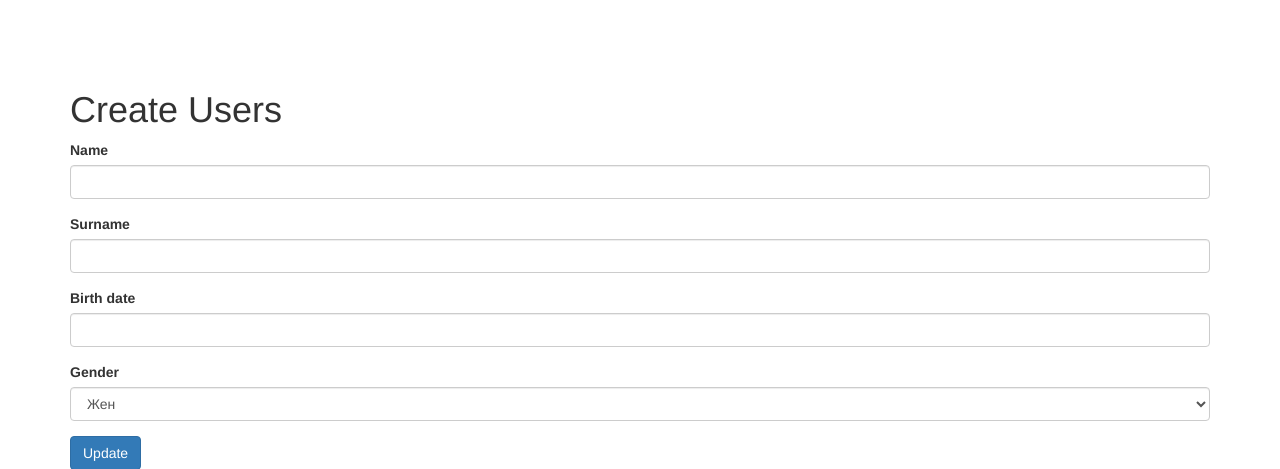
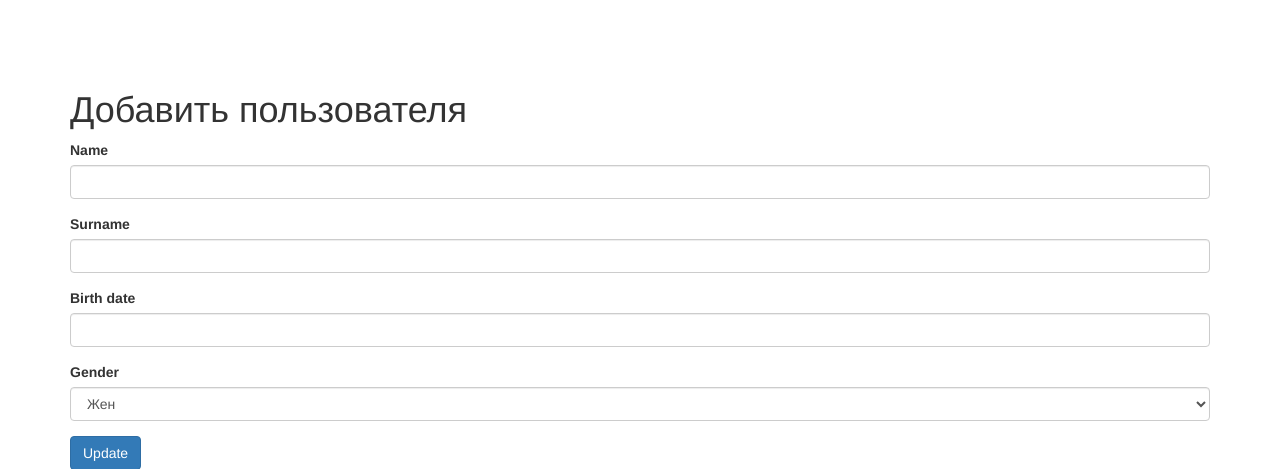
Before and after one commit to djmaxruby/groozgo, a Yii app: template public_html/src/views/users/create.php in a window 1280 px wide. Shown: the top 469 px of the page. Run offline with PHP 8.4 and a stand-in for Yii, Linux system fonts and the light colour scheme; the template is opened without the code that fills it, so the values that code supplies are empty; form fields are guessed from the names that the template uses; some libraries are stand-ins or nearby versions.

Commit message:
russian letters

```diff
--- a/public_html/src/views/users/create.php
+++ b/public_html/src/views/users/create.php
@@ -6,8 +6,8 @@ use yii\helpers\Html;
 /* @var $this yii\web\View */
 /* @var $model app\models\Users */
 
-$this->title = 'Create Users';
-$this->params['breadcrumbs'][] = ['label' => 'Users', 'url' => ['index']];
+$this->title = 'Добавить пользователя';
+$this->params['breadcrumbs'][] = ['label' => 'Пользователи', 'url' => ['index']];
 $this->params['breadcrumbs'][] = $this->title;
 ?>
 <div class="users-create">
```
